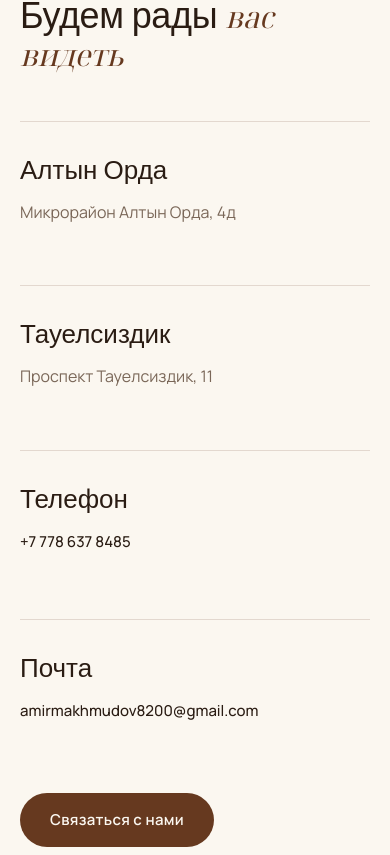
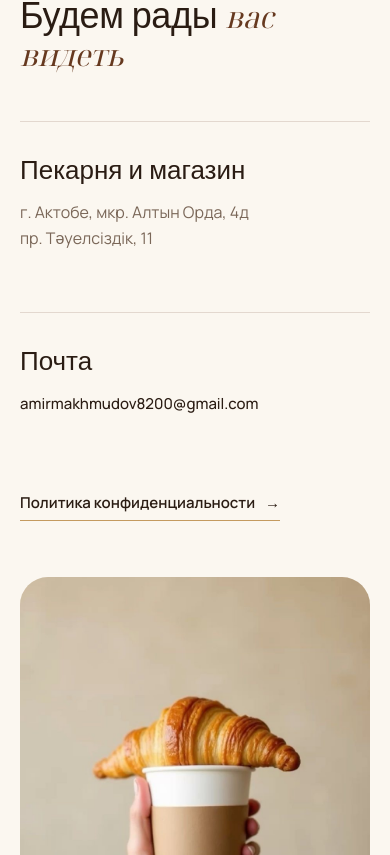
Before and after one commit to Odysseusex/New-OS, a Next.js app in the folder apps/web/: page /ar-amir in a window 390 px wide. Shown: the part 6049-6904 px from the top of the page. Built offline with nearby package versions, Linux system fonts and the light colour scheme; no server answers.

Commit message:
Site: one shop in Aktobe, no phone for now
Co-Authored-By: Claude Opus 5.5 <noreply@anthropic.com>
Claude-Session: https://claude.ai/code/session_01HHyFH2cmK4yP2NV9bqJkKn

```diff
--- a/apps/web/src/app/ar-amir/page.tsx
+++ b/apps/web/src/app/ar-amir/page.tsx
@@ -361,7 +361,7 @@ function Contacts() {
               {locations.map((l) => (
                 <div key={l.address} className="s-contact s-reveal">
                   <h3>{l.name}</h3>
-                  <p>{l.address}</p>
+                  <p style={{ whiteSpace: "pre-line" }}>{l.address}</p>
                   {l.hours && <p>{l.hours}</p>}
                 </div>
               ))}
--- a/apps/web/src/app/ar-amir/site-info.ts
+++ b/apps/web/src/app/ar-amir/site-info.ts
@@ -11,13 +11,13 @@ export const SITE_INFO = {
   // ИИН / БИН
   taxId: "061107551240",
   legalAddress: "",
-  phone: "+7 778 637 8485",
+  phone: "",
   email: "amirmakhmudov8200@gmail.com",
   whatsapp: "",
   instagram: "",
   locations: [
-    { name: "Алтын Орда", address: "Микрорайон Алтын Орда, 4д", hours: "" },
-    { name: "Тауелсиздик", address: "Проспект Тауелсиздик, 11", hours: "" },
+    // One building with two street addresses — both lead to the same shop.
+    { name: "Пекарня и магазин", address: "г. Актобе, мкр. Алтын Орда, 4д\nпр. Тәуелсіздік, 11", hours: "" },
   ] as { name: string; address: string; hours: string }[],
 };
 
```
